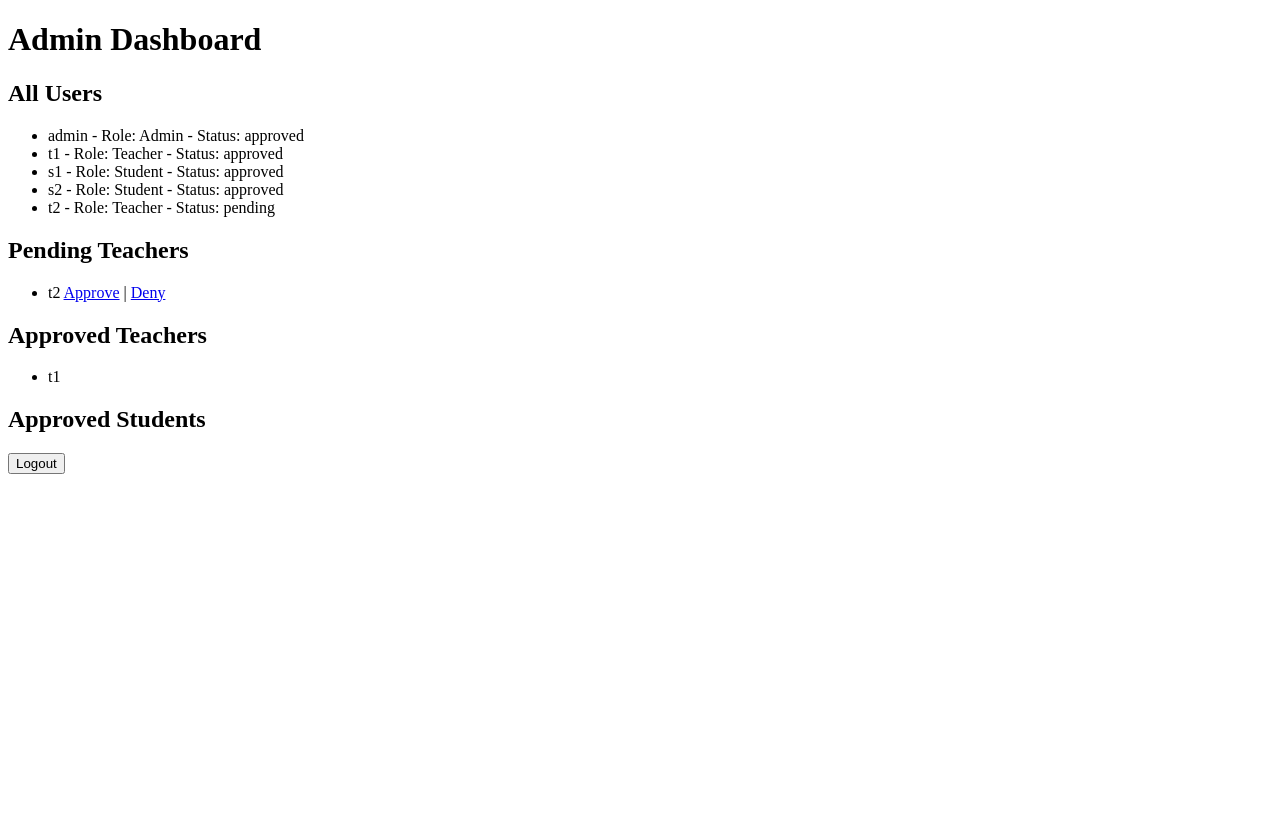
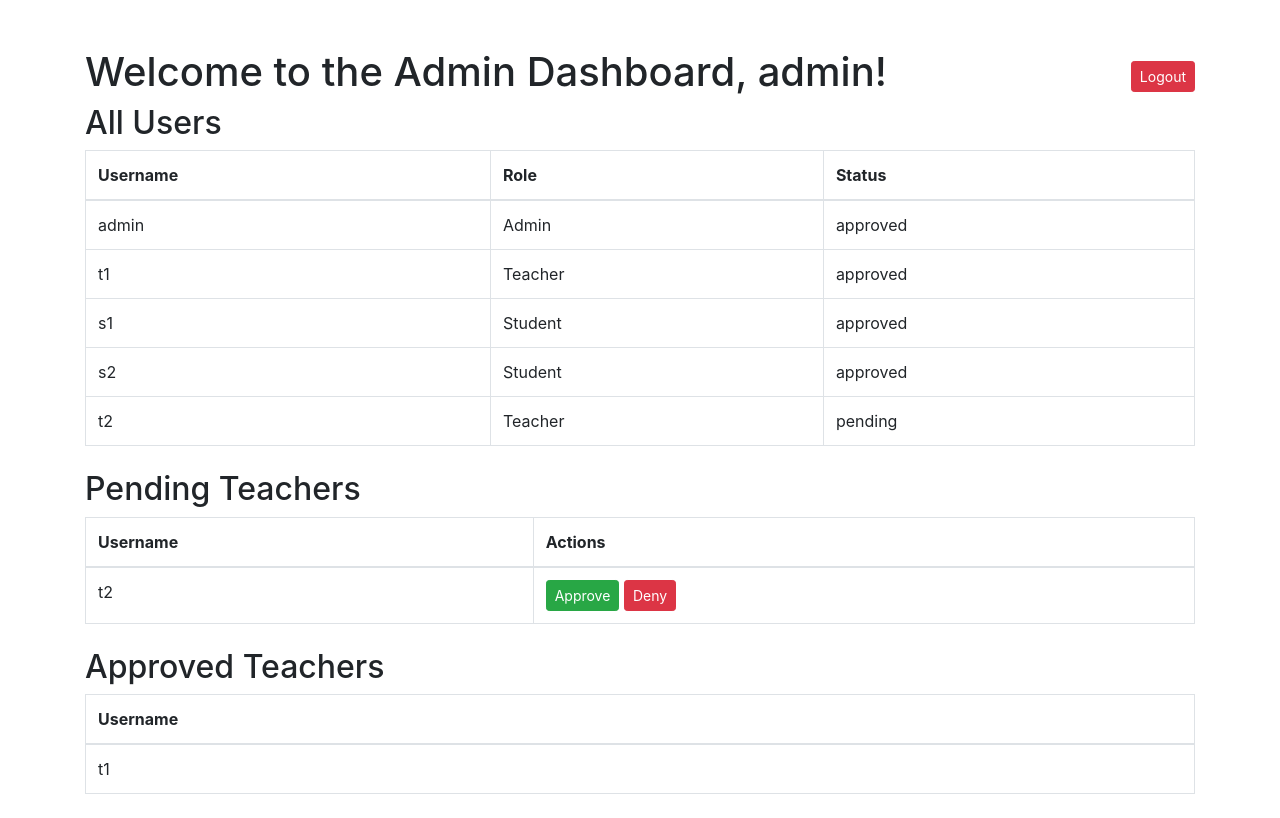
Before and after one commit to NewComer12616561/flaskAuth, a Flask app: page /admin in a window 1280 px wide. Before the commit the page ends 474 px from the top, so only its background shows below. Run offline with Flask 3, Linux system fonts and the light colour scheme; a user stored in the database is signed in; data comes from the database, SQL or seed files in the repository; both versions use the stored data as it was after the commit; some libraries are stand-ins or nearby versions.

Commit message:
complete dashboard and add UI

```diff
--- a/app.py
+++ b/app.py
@@ -27,12 +27,15 @@ class User(UserMixin, db.Model):
     password = db.Column(db.String(150), nullable=False)
     role = db.Column(db.String(50), nullable=False)  # Role: Teacher or Student
     status = db.Column(db.String(50), default='pending')  # New status column
+     # Define relationship for enrollments
+    enrollments = db.relationship('Enrollment', back_populates='student')  # Add this line
 
 class Class(db.Model):
     id = db.Column(db.Integer, primary_key=True)
     name = db.Column(db.String(150), nullable=False)
     teacher_id = db.Column(db.Integer, db.ForeignKey('user.id'), nullable=False)
-    students = db.relationship('Enrollment', backref='class_enrolled', lazy=True)
+        # Define relationships
+    students = db.relationship('Enrollment', back_populates='class_enrolled', lazy=True)
     teacher = db.relationship('User', backref='classes')
 
 
@@ -41,6 +44,12 @@ class Enrollment(db.Model):
     student_id = db.Column(db.Integer, db.ForeignKey('user.id'), nullable=False)
     class_id = db.Column(db.Integer, db.ForeignKey('class.id'), nullable=False)
     status = db.Column(db.String(50), default='pending')  # Status: pending, approved, denied
+
+       # Define relationships
+    student = db.relationship('User', back_populates='enrollments')  # Assuming User has a back_populates
+    class_enrolled = db.relationship('Class', back_populates='students')  # Use back_populates for clarity
+
+
 
 @login_manager.user_loader
 def load_user(user_id):
@@ -188,27 +197,32 @@ def create_class():
 def view_enrollments(class_id):
     # Get the enrollments for the specified class
     enrollments = Enrollment.query.filter_by(class_id=class_id).all()
-    class_name = Class.query.get(class_id).name  # Assuming you have a Class model
+    class_obj = db.session.get(Class, class_id)  # Use Session.get()
+    class_name = class_obj.name if class_obj else 'Class not found'  # Handle case where class is not found
+
     return render_template('teacher/view_enrollments.html', enrollments=enrollments, class_name=class_name)
-
 
 @app.route('/teacher/update_enrollment/<int:enrollment_id>/<action>', methods=['POST'])
 @login_required
 @teacher_required
 def update_enrollment(enrollment_id, action):
-    enrollment = Enrollment.query.get(enrollment_id)
+    enrollment = db.session.get(Enrollment, enrollment_id)  # Use Session.get()
     if enrollment:
         if action == 'approve':
             enrollment.status = 'Approved'
         elif action == 'deny':
             enrollment.status = 'Denied'
-        db.session.commit()
-        flash(f'Enrollment has been {action}d successfully!')
+
+        try:
+            db.session.commit()  # Commit the changes
+            flash(f'Enrollment has been {action}d successfully!')
+        except Exception as e:
+            db.session.rollback()  # Rollback in case of error
+            flash('An error occurred while updating the enrollment.')
+            print(f'Error: {e}')  # Print the error for debugging
     else:
         flash('Enrollment not found.')
     return redirect(url_for('view_enrollments', class_id=enrollment.class_id))
-
-
 
 
 # Student route
@@ -229,7 +243,11 @@ def student_dashboard():
      # Get pending enrollments for the current student
     pending_enrollments = Enrollment.query.filter_by(student_id=current_user.id, status='Pending').all()
     pending_class_ids = {enrollment.class_id for enrollment in pending_enrollments}
-    return render_template('student/student_dashboard.html', available_classes=available_classes, approved_classes=approved_classes, pending_class_ids=pending_class_ids)
+
+     # Create a set of approved class IDs for quick lookup
+    approved_class_ids = {cls.id for cls in approved_classes}
+
+    return render_template('student/student_dashboard.html', available_classes=available_classes, approved_classes=approved_classes, pending_class_ids=pending_class_ids,approved_class_ids=approved_class_ids)
 
 @app.route('/student/enroll/<int:class_id>', methods=['POST'])
 @login_required
--- a/note.txt
+++ b/note.txt
@@ -11,9 +11,12 @@ Loggin in as teacher wouldn't auto redirect to admin page(what would first page
 teacher dashboard with some link to redirect to create new class, allow student into class ?
 
 Enroll in not working as intended ->  clicking on said button in teacher page(same with student) would redirect to dashboard
-Whenever teacher done create class, would redirect to dashboard instead of classes route
+Whenever teacher done create class, would redirect to dashboard instead of classes route -fix
 classes page route from teacher would show enroll button for each class created by teacher->
 should replace enroll button with view and inside said page would have list of all student enroll ?
 
 what's done today: create dashboard for student, teacher
 add UI for teacher, student
+add UI for admin dashboard
+
+Asked: how to implement attendance system into this mess
--- a/templates/admin/admin_dashboard.html
+++ b/templates/admin/admin_dashboard.html
@@ -2,46 +2,87 @@
 <html lang="en">
 <head>
     <meta charset="UTF-8">
+    <meta name="viewport" content="width=device-width, initial-scale=1.0">
     <title>Admin Dashboard</title>
+    <!-- Include Bootstrap CSS -->
+    <link rel="stylesheet" href="https://stackpath.bootstrapcdn.com/bootstrap/4.5.2/css/bootstrap.min.css">
 </head>
 <body>
-    <h1>Admin Dashboard</h1>
+    <div class="container mt-5">
+        <div class="d-flex justify-content-between align-items-center mt-4">
+
+            <h1>Welcome to the Admin Dashboard, {{ current_user.username }}!</h1>
+             <!-- Logout Form -->
+             <form action="{{ url_for('logout') }}" method="POST" style="display:inline;">
+                <button type="submit" class="btn btn-danger btn-sm">Logout</button>
+            </form>
+        </div>
 
         <h2>All Users</h2>
-    <ul>
+        <table class="table table-bordered mb-4">
+            <thead>
+                <tr>
+                    <th>Username</th>
+                    <th>Role</th>
+                    <th>Status</th>
+                </tr>
+            </thead>
+            <tbody>
                 {% for user in all_users %}
-            <li>{{ user.username }} - Role: {{ user.role }} - Status: {{ user.status }}</li>
+                    <tr>
+                        <td>{{ user.username }}</td>
+                        <td>{{ user.role }}</td>
+                        <td>{{ user.status }}</td>
+                    </tr>
                 {% endfor %}
-    </ul>
+            </tbody>
+        </table>
 
         <h2>Pending Teachers</h2>
-    <ul>
+        <table class="table table-bordered mb-4">
+            <thead>
+                <tr>
+                    <th>Username</th>
+                    <th>Actions</th>
+                </tr>
+            </thead>
+            <tbody>
                 {% for teacher in pending_teachers %}
-            <li>
-                {{ teacher.username }}
-                <a href="{{ url_for('approve_teacher', user_id=teacher.id) }}">Approve</a> |
-                <a href="{{ url_for('deny_teacher', user_id=teacher.id) }}">Deny</a>
-            </li>
+                    <tr>
+                        <td>{{ teacher.username }}</td>
+                        <td>
+                            <a href="{{ url_for('approve_teacher', user_id=teacher.id) }}" class="btn btn-success btn-sm">Approve</a>
+                            <a href="{{ url_for('deny_teacher', user_id=teacher.id) }}" class="btn btn-danger btn-sm">Deny</a>
+                        </td>
+                    </tr>
                 {% endfor %}
-    </ul>
+            </tbody>
+        </table>
 
         <h2>Approved Teachers</h2>
-    <ul>
+        <table class="table table-bordered mb-4">
+            <thead>
+                <tr>
+                    <th>Username</th>
+                </tr>
+            </thead>
+            <tbody>
                 {% for teacher in approved_teachers %}
-            <li>{{ teacher.username }}</li>
+                    <tr>
+                        <td>{{ teacher.username }}</td>
+                    </tr>
                 {% endfor %}
-    </ul>
+            </tbody>
+        </table>
 
-    <h2>Approved Students</h2>
-    <ul>
-        {% for student in approved_students %}
-            <li>{{ student.username }}</li>
-        {% endfor %}
-    </ul>
 
-      <!-- Logout Form -->
-      <form action="{{ url_for('logout') }}" method="POST" style="display:inline;">
-        <button type="submit">Logout</button>
-    </form>
+
+
+    </div>
+
+    <!-- Include Bootstrap JS (optional) -->
+    <script src="https://code.jquery.com/jquery-3.5.1.slim.min.js"></script>
+    <script src="https://cdn.jsdelivr.net/npm/@popperjs/core@2.9.2/dist/umd/popper.min.js"></script>
+    <script src="https://stackpath.bootstrapcdn.com/bootstrap/4.5.2/js/bootstrap.min.js"></script>
 </body>
 </html>
```
Also changed, not shown: templates/student/student_dashboard.html (+11 -7 lines), templates/teacher/view_enrollments.html (+2 -6 lines), instance/users.db, templates/unused_pages/view_enrollments.html (renamed from templates/view_enrollments.html), 1 other file. Lines whose indentation alone changed are shown as unchanged.
